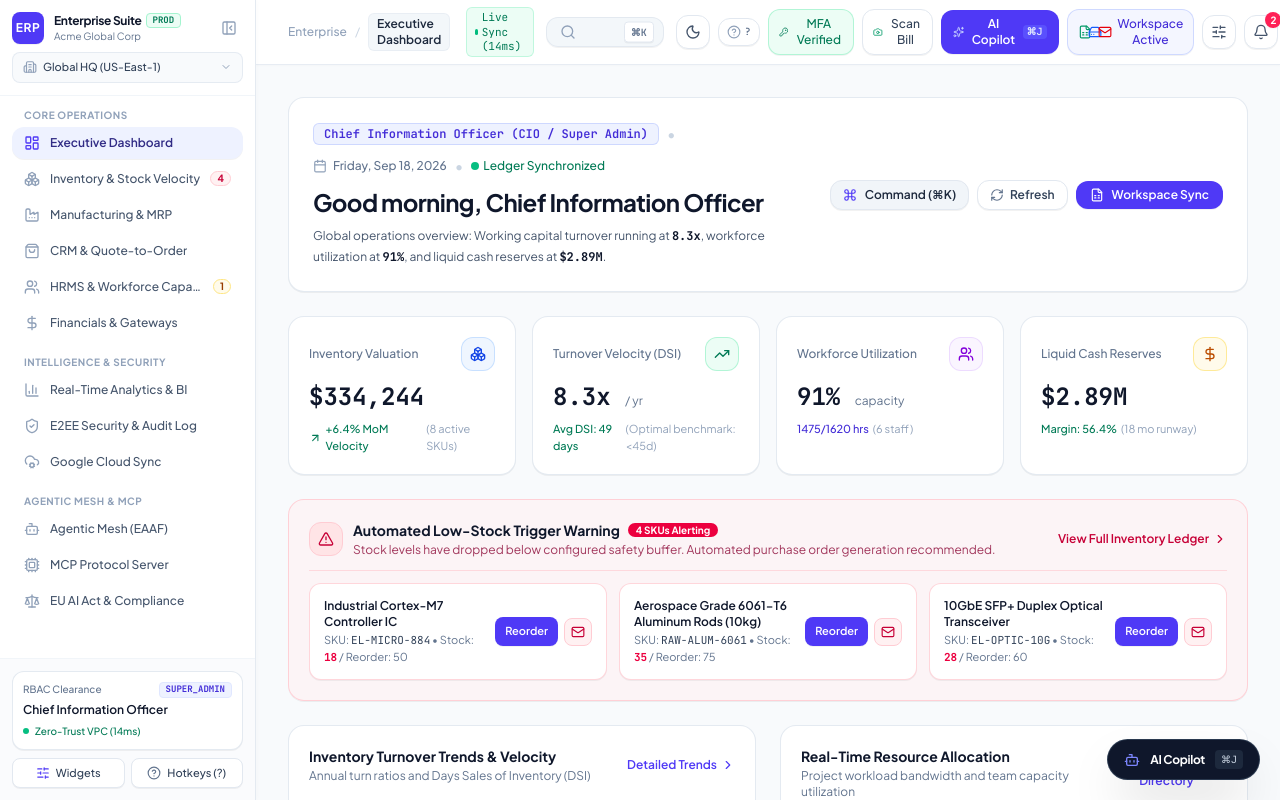
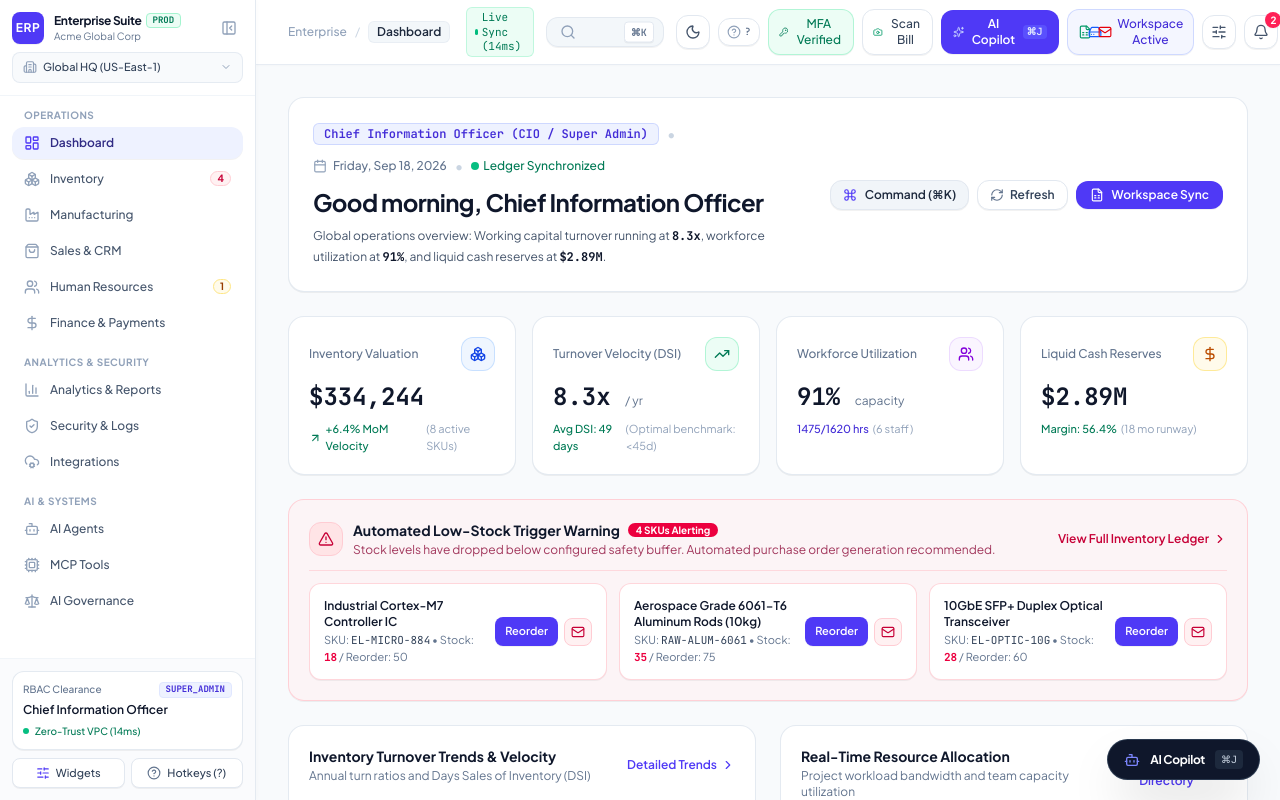
Before and after one commit to shibinsp/Google_ERP, a React (Vite) app: page / in a window 1280 px wide. Shown: the top 800 px of the page. Built offline with nearby package versions, Linux system fonts and the light colour scheme.

Commit message:
refactor: rename sidebar tabs to clean normal English

```diff
--- a/package.json
+++ b/package.json
@@ -38,6 +38,7 @@
     "@types/react-dom": "^19.3.0",
     "autoprefixer": "^10.4.21",
     "esbuild": "^0.25.0",
+    "playwright": "^1.63.0",
     "tailwindcss": "^4.3.3",
     "tsx": "^4.21.0",
     "typescript": "^7.0.2"
--- a/src/components/ChatbotDrawer.tsx
+++ b/src/components/ChatbotDrawer.tsx
@@ -288,6 +288,7 @@ How can I help you today? You can select a quick prompt below or type any questi
             {isExpanded ? <Minimize2 className="w-3.5 h-3.5" /> : <Maximize2 className="w-3.5 h-3.5" />}
           </button>
           <button
+            id="chatbot-close-btn"
             onClick={onClose}
             title="Close Assistant"
             className="p-1.5 rounded-lg text-slate-400 hover:text-white hover:bg-slate-800 transition-colors"
--- a/src/components/Header.tsx
+++ b/src/components/Header.tsx
@@ -87,23 +87,23 @@ export const Header: React.FC<HeaderProps> = ({
 
   // Breadcrumb label mapper
   const tabTitles: Record<ActiveTab, string> = {
-    dashboard: 'Executive Dashboard',
-    inventory: 'Inventory & Stock Velocity',
-    hrms: 'HRMS & Resource Allocation',
-    finance: 'Financials & Payment Gateways',
-    analytics: 'Real-Time Analytics & BI',
-    security: 'E2EE Security & Audit Log',
-    integrations: 'Google Cloud Sync',
-    agentic_mesh: 'Enterprise Agentic Mesh (EAAF)',
-    mcp_protocol: 'Model Context Protocol (MCP) Server',
-    governance: 'EU AI Act & Governance Framework',
-    manufacturing: 'Manufacturing BOM & MRP Workspace',
-    crm_sales: 'CRM & Quote-to-Order Pipeline',
-    ooux_framework: 'Object-Oriented UX (OOUX) ORCA Matrix',
-    design_tokens: 'W3C Design Tokens & CI/CD Pipeline',
-    micro_frontends: 'Webpack Module Federation Micro-Frontends',
-    agentic_ux: 'Agentic UX & Generative UI (A2UI/AG-UI)',
-    ux_roi_analytics: 'System Usability Scale (SUS) & Financial UX ROI',
+    dashboard: 'Dashboard',
+    inventory: 'Inventory',
+    hrms: 'Human Resources',
+    finance: 'Finance & Payments',
+    analytics: 'Analytics & Reports',
+    security: 'Security & Logs',
+    integrations: 'Integrations',
+    agentic_mesh: 'AI Agents',
+    mcp_protocol: 'MCP Tools',
+    governance: 'AI Governance',
+    manufacturing: 'Manufacturing',
+    crm_sales: 'Sales & CRM',
+    ooux_framework: 'OOUX Framework',
+    design_tokens: 'Design Tokens',
+    micro_frontends: 'Micro-Frontends',
+    agentic_ux: 'Agentic UX Studio',
+    ux_roi_analytics: 'UX ROI Analytics',
   };
 
   const filteredNotifications = notifications.filter((n) => {
--- a/src/components/InvoiceScannerModal.tsx
+++ b/src/components/InvoiceScannerModal.tsx
@@ -448,6 +448,7 @@ export const InvoiceScannerModal: React.FC<InvoiceScannerModalProps> = ({
           </div>
 
           <button
+            id="invoice-scanner-close-btn"
             onClick={onClose}
             className="p-1.5 rounded-lg text-slate-400 hover:text-white hover:bg-slate-800 transition-colors"
           >
--- a/src/components/Sidebar.tsx
+++ b/src/components/Sidebar.tsx
@@ -104,41 +104,41 @@ export const Sidebar: React.FC<SidebarProps> = ({
   const operationsNav: NavItem[] = [
     {
       id: 'dashboard',
-      label: 'Executive Dashboard',
+      label: 'Dashboard',
       icon: LayoutDashboard,
       moduleKey: 'analytics',
     },
     {
       id: 'inventory',
-      label: 'Inventory & Stock Velocity',
+      label: 'Inventory',
       icon: Boxes,
       badge: lowStockCount > 0 ? lowStockCount : undefined,
-      badgeColor: 'bg-rose-50 text-rose-700 border-rose-200',
+      badgeColor: 'bg-rose-50 dark:bg-rose-950/60 text-rose-700 dark:text-rose-300 border-rose-200 dark:border-rose-800',
       moduleKey: 'inventory',
     },
     {
       id: 'manufacturing',
-      label: 'Manufacturing & MRP',
+      label: 'Manufacturing',
       icon: Factory,
       moduleKey: 'manufacturing',
     },
     {
       id: 'crm_sales',
-      label: 'CRM & Quote-to-Order',
+      label: 'Sales & CRM',
       icon: ShoppingBag,
       moduleKey: 'crm_sales',
     },
     {
       id: 'hrms',
-      label: 'HRMS & Workforce Capacity',
+      label: 'Human Resources',
       icon: Users,
       badge: pendingPayrollCount > 0 ? pendingPayrollCount : undefined,
-      badgeColor: 'bg-amber-50 text-amber-800 border-amber-200',
+      badgeColor: 'bg-amber-50 dark:bg-amber-950/60 text-amber-800 dark:text-amber-300 border-amber-200 dark:border-amber-800',
       moduleKey: 'hrms',
     },
     {
       id: 'finance',
-      label: 'Financials & Gateways',
+      label: 'Finance & Payments',
       icon: DollarSign,
       moduleKey: 'finance',
     },
@@ -147,19 +147,19 @@ export const Sidebar: React.FC<SidebarProps> = ({
   const governanceNav: NavItem[] = [
     {
       id: 'analytics',
-      label: 'Real-Time Analytics & BI',
+      label: 'Analytics & Reports',
       icon: BarChart3,
       moduleKey: 'analytics',
     },
     {
       id: 'security',
-      label: 'E2EE Security & Audit Log',
+      label: 'Security & Logs',
       icon: ShieldCheck,
       moduleKey: 'security',
     },
     {
       id: 'integrations',
-      label: 'Google Cloud Sync',
+      label: 'Integrations',
       icon: CloudCog,
       moduleKey: 'integrations',
     },
@@ -168,19 +168,19 @@ export const Sidebar: React.FC<SidebarProps> = ({
   const aiArchitectureNav: NavItem[] = [
     {
       id: 'agentic_mesh',
-      label: 'Agentic Mesh (EAAF)',
+      label: 'AI Agents',
       icon: Bot,
       moduleKey: 'agentic_mesh',
     },
     {
       id: 'mcp_protocol',
-      label: 'MCP Protocol Server',
+      label: 'MCP Tools',
       icon: Cpu,
       moduleKey: 'mcp_protocol',
     },
     {
       id: 'governance',
-      label: 'EU AI Act & Compliance',
+      label: 'AI Governance',
       icon: Scale,
       moduleKey: 'governance',
     },
@@ -351,9 +351,9 @@ export const Sidebar: React.FC<SidebarProps> = ({
 
               {/* Grouped Navigation Links */}
               <div className="p-3 space-y-4 overflow-y-auto flex-1">
-                {renderNavList(operationsNav, 'Core Operations')}
-                {renderNavList(governanceNav, 'Intelligence & Security')}
-                {renderNavList(aiArchitectureNav, 'Agentic Mesh & MCP')}
+                {renderNavList(operationsNav, 'Operations')}
+                {renderNavList(governanceNav, 'Analytics & Security')}
+                {renderNavList(aiArchitectureNav, 'AI & Systems')}
               </div>
             </div>
 
```
Also changed, not shown: 1 other file (tests, documents, lock files or other folders).
